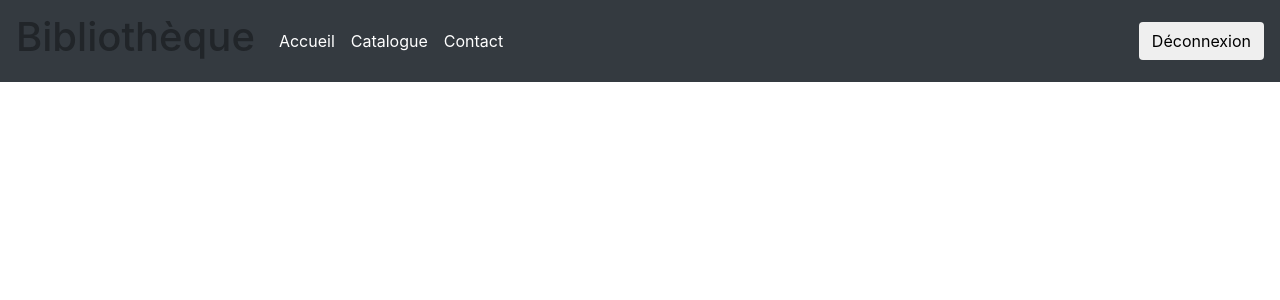
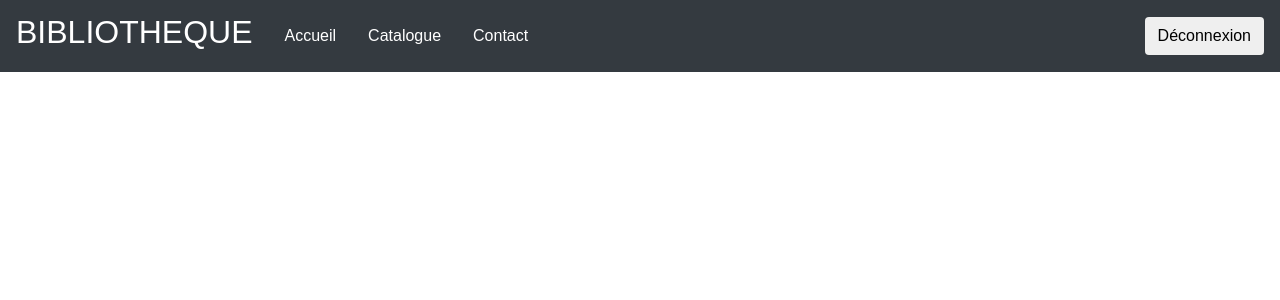
Before and after one commit to bigby347/PAI2018, a PHP site: page /user/header.inc.php?page=1 in a window 1280 px wide. Shown: the top 300 px of the page. Run offline with PHP 8.4, Linux system fonts and the light colour scheme; data that the repository does not hold is empty.

Commit message:
modif css

```diff
--- a/site_web/css/style.css
+++ b/site_web/css/style.css
@@ -18,3 +18,25 @@ body > .container {
     line-height: 60px; /* Vertically center the text there */
     background-color: #f5f5f5;
 }
+
+/*Navbar CSS*/
+.navbar {
+    overflow: hidden;
+    background-color: #333;
+    font-family: Arial;
+}
+
+.navbar a {
+    float: left;
+    font-size: 16px;
+    color: white;
+    text-align: center;
+    padding: 14px 16px;
+    text-decoration: none;
+}
+
+.navbar a:hover {
+    background-color: blue;
+    border-radius: 8px;
+    border-color: black;
+}
--- a/site_web/index.php
+++ b/site_web/index.php
@@ -13,13 +13,13 @@
   </head>
 
   <body class="text-center" style="background-image: url(/image/background_signin.jpg);">
-    <form class="form-signin">
+    <form class="form-signin" action="connexion.php" method="post">
       <img class="mb-4" src="/image/icone_signin.png" alt="" width="100" height="100">
       <h1 class="h3 mb-3 font-weight-normal">Authentification</h1>
       <label for="inputId" class="sr-only">Identifiant</label>
-      <input type="text" id="inputId" class="form-control" placeholder="Identifiant" required="" autofocus="">
+      <input type="text" id="inputId" class="form-control" placeholder="Identifiant" required="" autofocus="" name="login">
       <label for="inputPassword" class="sr-only">Mot de passe</label>
-      <input type="password" id="inputPassword" class="form-control" placeholder="Mot de passe" required="">
+      <input type="password" id="inputPassword" class="form-control" placeholder="Mot de passe" required="" name="password">
       <div class="checkbox mb-3">
         <label>
           <input type="checkbox" value="remember-me"> Se souvenir de moi</input>
--- a/site_web/user/header.inc.php
+++ b/site_web/user/header.inc.php
@@ -11,15 +11,16 @@
     <body>
         <header>
             <!-- Fixed navbar -->
+
             <nav class="navbar navbar-expand-md navbar-dark fixed-top bg-dark">
                 <div class="collapse navbar-collapse" id="navbarCollapse">
-                    <a class="navbar-brand text-center">
-                            <h1>Bibliothèque</h1>
-                    </a>
+                    <span class="navbar-brand text-center text-white">
+                            <h2>BIBLIOTHEQUE</h2>
+                    </span>
                     <ul class="navbar-nav mr-auto">
                         <?php foreach($pages as $menu=>$info){ ?>
                         <li class="nav-item active">
-                            <a  class="nav-link" href="?page=<?php echo $menu?>"><?= $info['title']?></a>
+                            <a href="?page=<?php echo $menu?>"><?= $info['title']?></a>
                         </li>
                         <?php } ?>
                     </ul>
```
Also changed, not shown: site_web/connexion.php (+40 -0 lines).
